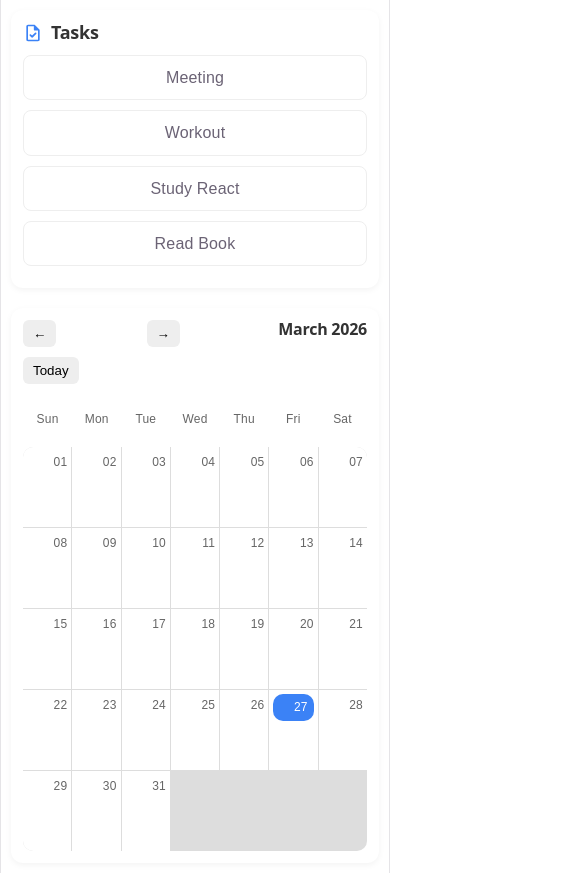
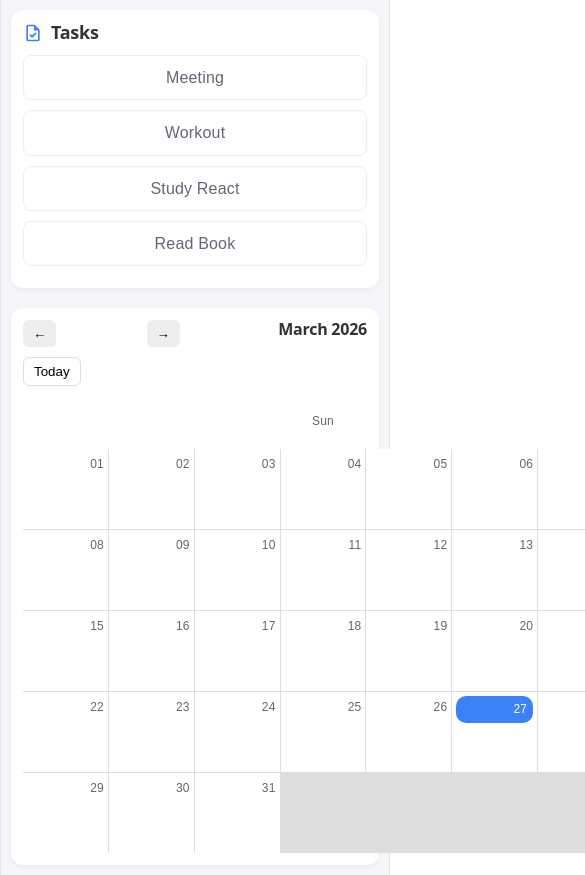
Before and after one commit to onlysahil/drag-calendar, a React (Vite) app: page / in a window 390 px wide. Shown: the top 875 px of the page, 585 px wide, since content can reach past the window. Built offline with nearby package versions, Linux system fonts and the light colour scheme.

Commit message:
responsive layout

```diff
--- a/src/styles.css
+++ b/src/styles.css
@@ -6,7 +6,12 @@
   font-family: sans-serif;
 }
 
+body {
+  background: #f5f6fa;
+}
+
 .calendar-header {
+  overflow-x: auto;
   display: flex;
   justify-content: space-between;
   align-items: center;
@@ -47,7 +52,7 @@
 /* Layout */
 .app {
   display: flex;
-  height: 100vh;
+  min-height: 100vh;
 
 }
 
@@ -178,6 +183,7 @@
 
 /* Sidebar */
 .sidebar {
+  padding: 16px;
   width: 25%;
 
 }
@@ -207,6 +213,7 @@
 
 /* Calendar */
 .calendar {
+  padding: 16px;
   width: 75%;
 
 }
@@ -219,94 +226,25 @@
   box-shadow: 0 2px 6px rgba(0,0,0,0.05);
 }
 
-/* Header */
-.calendar-header {
-  display: flex;
-  justify-content: space-between;
-  align-items: center;
-  margin-bottom: 16px;
-}
 
-.calendar-title {
-  font-size: 20px;
-  font-weight: bold;
-}
 
-.btn {
-  padding: 6px 10px;
-  border: none;
-  background: #eee;
-  border-radius: 6px;
-  cursor: pointer;
-}
+
+
+
 
 .btn:hover {
   background: #ddd;
 }
 
-/* Days row */
-.days {
-  display: grid;
-  grid-template-columns: repeat(7, 1fr);
-  margin-bottom: 8px;
-  color: #777;
-  text-align: center;
-}
 
-/* Grid */
-.grid {
-  display: grid;
-  grid-template-columns: repeat(7, 1fr);
-  gap: 1px;
-  background: #ddd;
-  border-radius: 10px;
-  overflow: hidden;
-}
 
-/* Cell */
-.cell {
-  background: white;
-  height: 100px;
-  padding: 6px;
-  display: flex;
-  flex-direction: column;
-  justify-content: space-between;
-}
+
 
 .cell:hover {
   background: #f9fafb;
 }
 
-/* Date */
-.date {
-  font-size: 12px;
-  color: #666;
-  text-align: right;
-}
 
-/* Today */
-.today {
-  background: #3b82f6;
-  color: white;
-  padding: 2px 6px;
-  border-radius: 10px;
-}
-
-/* Task inside cell */
-.cell-task {
-  font-size: 11px;
-  background: #3b82f6;
-  color: white;
-  padding: 3px 6px;
-  border-radius: 6px;
-  margin-top: 2px;
-}
-
-/* More */
-.more {
-  font-size: 11px;
-  color: #777;
-}
 
 /* 📱 Mobile Responsive */
 @media (max-width: 768px) {
@@ -343,6 +281,7 @@
   }
 
   .day {
+      min-width: 600px;
     font-size: 12px;
   }
 
@@ -362,4 +301,9 @@
     width: 100%;
     justify-content: space-between;
   }
+
+  .grid {
+  overflow-x: auto;
+    min-width: 600px;
 }
+}
```
